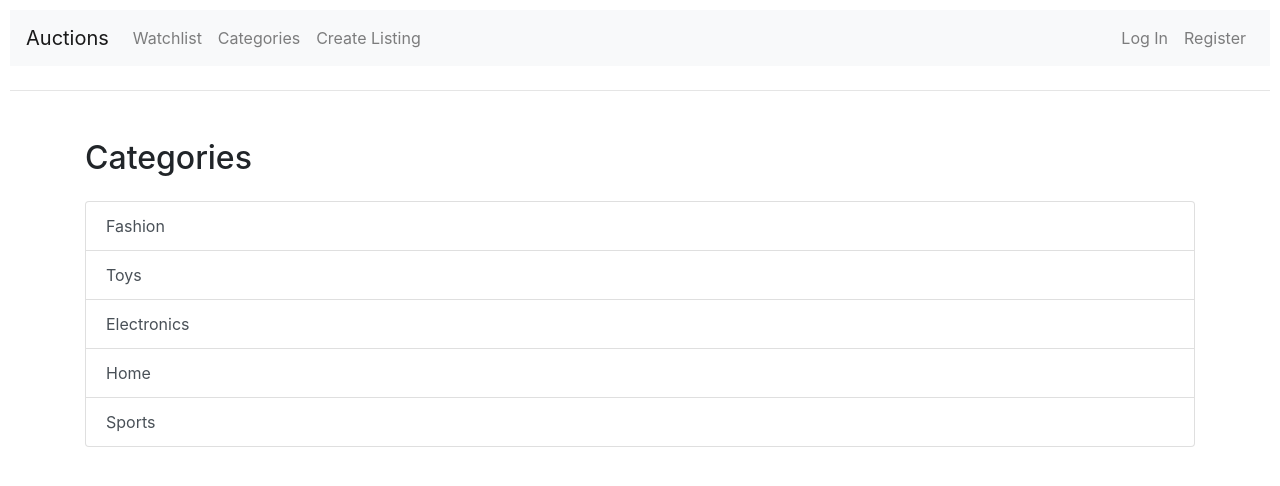
After one commit to martinklotzman/commerce, a Django app: page /categories/ in a window 1280 px wide. The commit adds this page. Shown: the top 486 px of the page. Run offline with Django 3.2, Linux system fonts and the light colour scheme; data comes from the database, SQL or seed files in the repository; both versions use the stored data as it was after the commit; some libraries are stand-ins or nearby versions.

Commit message:
add categories pages

```diff
--- /dev/null
+++ b/auctions/templates/auctions/categories.html
@@ -0,0 +1,14 @@
+{% extends "auctions/layout.html" %}
+
+{% block body %}
+    <div class="container mt-5">
+        <h2 class="mb-4">Categories</h2>
+        <div class="list-group">
+            {% for category in categories %}
+                <a href="{% url 'category_detail' category.id %}" class="list-group-item list-group-item-action">
+                    {{ category.name }}
+                </a>
+            {% endfor %}
+        </div>
+    </div>
+{% endblock %}
--- a/auctions/templates/auctions/layout.html
+++ b/auctions/templates/auctions/layout.html
@@ -16,6 +16,12 @@
                     <ul class="navbar-nav mr-auto">
                         <li class="nav-item">
                             <a class="nav-link" href="{% url 'watchlist' %}">Watchlist</a>
+                        </li>
+                        <li class="nav-item">
+                            <a class="nav-link" href="{% url 'categories' %}">Categories</a>
+                        </li>
+                        <li class="nav-item">
+                            <a class="nav-link" href="{% url 'create_listing' %}">Create Listing</a>
                         </li>
                     </ul>
 
--- a/auctions/urls.py
+++ b/auctions/urls.py
@@ -13,4 +13,6 @@ urlpatterns = [
     path('listing/<int:listing_id>/close', views.close_listing, name='close_listing'),
     path("listing/<int:listing_id>/comment", views.add_comment, name="add_comment"),
     path("watchlist/", views.watchlist, name="watchlist"),
+    path('categories/', views.categories, name='categories'),
+    path('categories/<int:category_id>/', views.category_detail, name='category_detail'),
 ]
--- a/auctions/views.py
+++ b/auctions/views.py
@@ -9,7 +9,7 @@ from .forms import ListingForm, BidForm
 from django.db.models import Max
 
 
-from .models import User, Listing, Bid, Comment
+from .models import User, Listing, Bid, Comment, Category
 
 
 def index(request):
@@ -187,3 +187,12 @@ def watchlist(request):
     return render(request, "auctions/watchlist.html", {
         "watchlist": watchlist
     })
+
+def categories(request):
+    categories = Category.objects.all()
+    return render(request, 'auctions/categories.html', {'categories': categories})
+
+def category_detail(request, category_id):
+    category = get_object_or_404(Category, pk=category_id)
+    listings = Listing.objects.filter(category=category, is_active=True)
+    return render(request, 'auctions/category_detail.html', {'category': category, 'listings': listings})
```
Also changed, not shown: auctions/templates/auctions/category_detail.html (added, +22 -0 lines), db.sqlite3.
